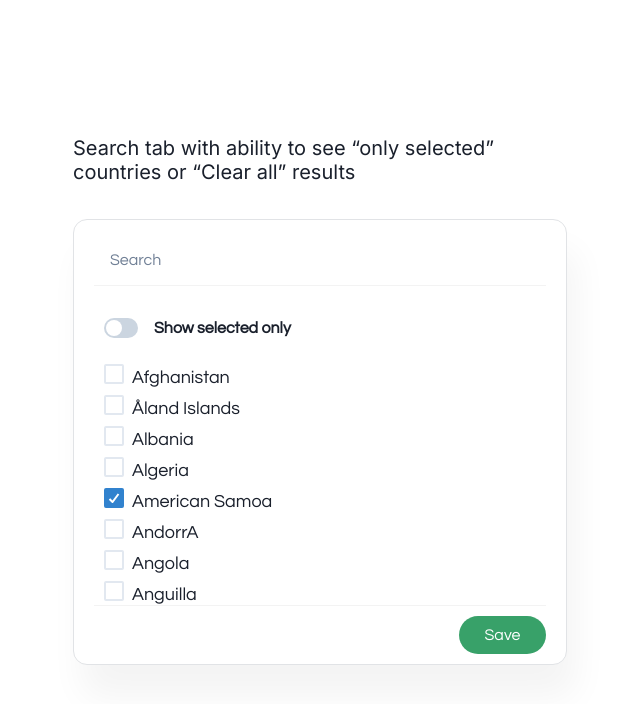
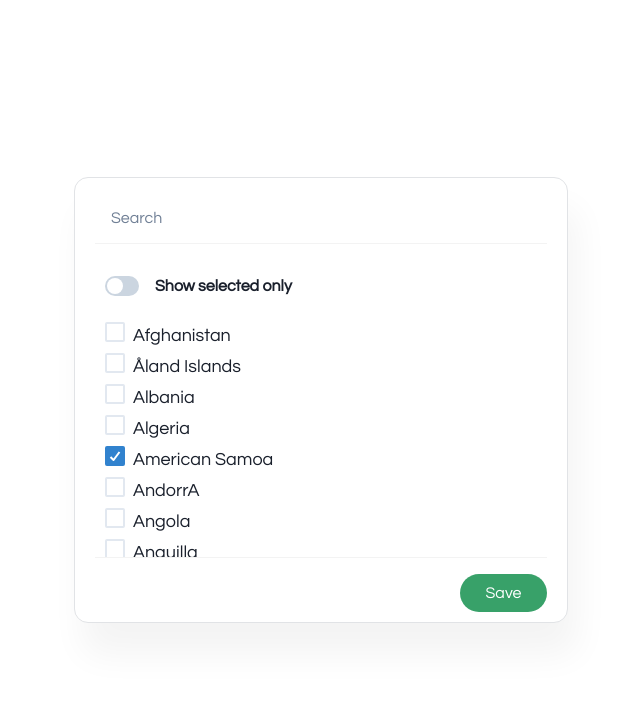
Before and after one commit to erwinvm26/sample-countries, a Next.js app: page / in a window 1280 px wide. Shown: the top 704 px of the page, without its empty margins (319-959 px from the left). Built offline with nearby package versions, Linux system fonts and the light colour scheme.

Commit message:
[fix] list content outside from box model

```diff
--- a/app/page.tsx
+++ b/app/page.tsx
@@ -1,6 +1,5 @@
 'use client';
 import { useState } from 'react';
-import { Inter } from '@next/font/google';
 import {
   Container,
   Center,
@@ -15,11 +14,6 @@ import {
 import Search from '@/components/search';
 import ListCheck from '@/components/listCheck';
 
-const inter = Inter({
-  weight: '400',
-  style: ['normal']
-});
-
 export default function Home() {
   const [search, setSearch] = useState<string>('');
 
@@ -27,16 +21,6 @@ export default function Home() {
     <Container>
       <Center height="100vh" justifyContent="center">
         <Box>
-          <Text
-            className={inter.className}
-            fontSize="20px"
-            fontWeight="400"
-            lineHeight="24px"
-            marginBottom="35px"
-          >
-            Search tab with ability to see “only selected” countries or “Clear
-            all” results
-          </Text>
           <Card
             width="494px"
             height="446px"
@@ -52,7 +36,7 @@ export default function Home() {
                 padding="10px"
                 borderTop="1px solid rgba(0, 0, 0, 0.0464653)"
                 borderBottom="1px solid rgba(0, 0, 0, 0.0464653)"
-                height="100%"
+                height="315px"
                 overflowY="auto"
                 css={{
                   '&::-webkit-scrollbar': {
--- a/components/listCheck.tsx
+++ b/components/listCheck.tsx
@@ -61,7 +61,7 @@ export default function ListCheck({ searchInput }: ListCheckProps) {
         </FormLabel>
       </FormControl>
 
-      <Stack mt={1} spacing={1}>
+      <Stack position="relative" mt={1} spacing={1}>
         {checkedItems
           .filter((item) =>
             Object.values(item)
--- a/components/search.tsx
+++ b/components/search.tsx
@@ -1,6 +1,5 @@
 'use client';
 import { Dispatch, SetStateAction } from 'react';
-
 import { Input } from '@chakra-ui/react';
 
 interface SearchProps {
--- a/tsconfig.json
+++ b/tsconfig.json
@@ -1,6 +1,7 @@
 {
   "compilerOptions": {
-    "target": "es5",
+    "jsx": "preserve",
+    "target": "es6",
     "lib": [
       "dom",
       "dom.iterable",
@@ -16,7 +17,6 @@
     "moduleResolution": "node",
     "resolveJsonModule": true,
     "isolatedModules": true,
-    "jsx": "preserve",
     "incremental": true,
     "plugins": [
       {
```
